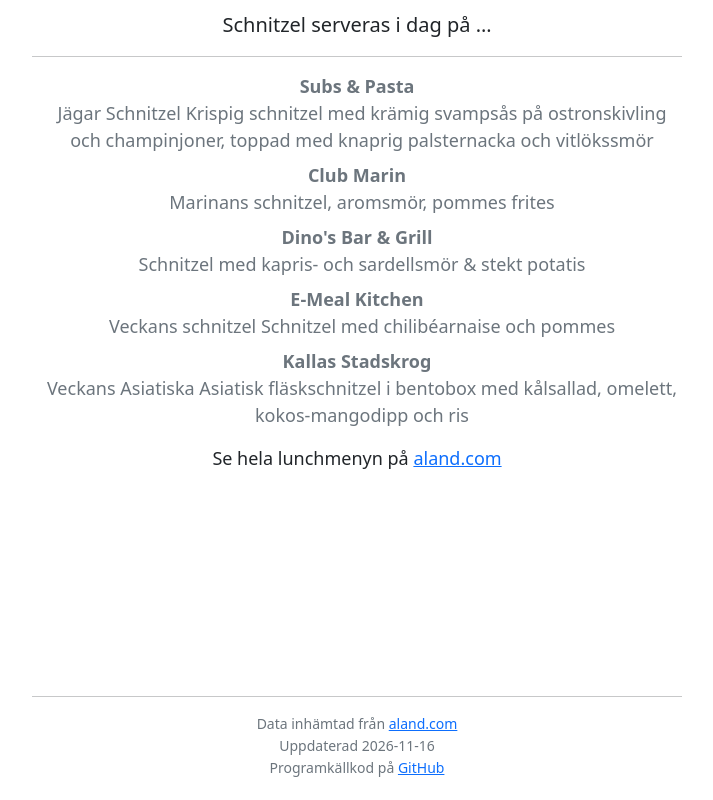
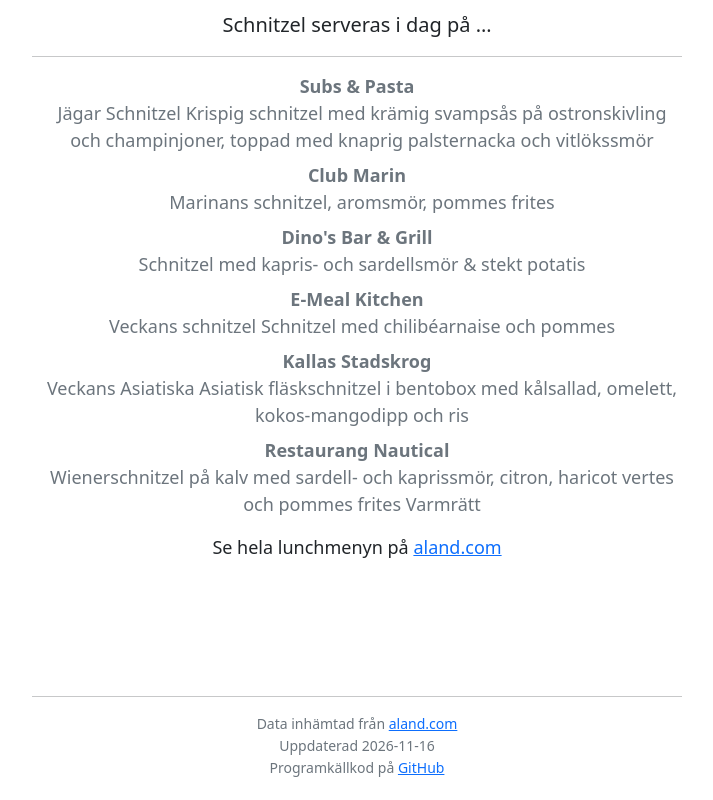
Before and after one commit to pheimdah/schnitzel.ax, a plain HTML site: page index.html in a window 1280 px wide. Shown: the whole page, without its empty margins (283-996 px from the left). Drawn offline with nearby package versions, Linux system fonts and the light colour scheme.

Commit message:
Deploying to gh-pages from @ pheimdah/schnitzel.ax@0da757a9ab6905cd5b516143c27a841a8b67a215 🚀

```diff
--- a/index.html
+++ b/index.html
@@ -79,6 +79,9 @@
 							<dt class="text-secondary">Kallas Stadskrog</dt>
 							<dd class="text-muted font-italic" style="padding-left: 10px" >Veckans Asiatiska Asiatisk fläskschnitzel i bentobox med kålsallad, omelett, kokos-mangodipp och ris </dd>
 
+							<dt class="text-secondary">Restaurang Nautical</dt>
+							<dd class="text-muted font-italic" style="padding-left: 10px" >Wienerschnitzel på kalv med sardell- och kaprissmör, citron, haricot vertes och pommes frites Varmrätt </dd>
+
 					</dl>
 
 			<div>Se hela lunchmenyn på <a href="https://www.aland.com/lunch/">aland.com</a><br/></div>
```
